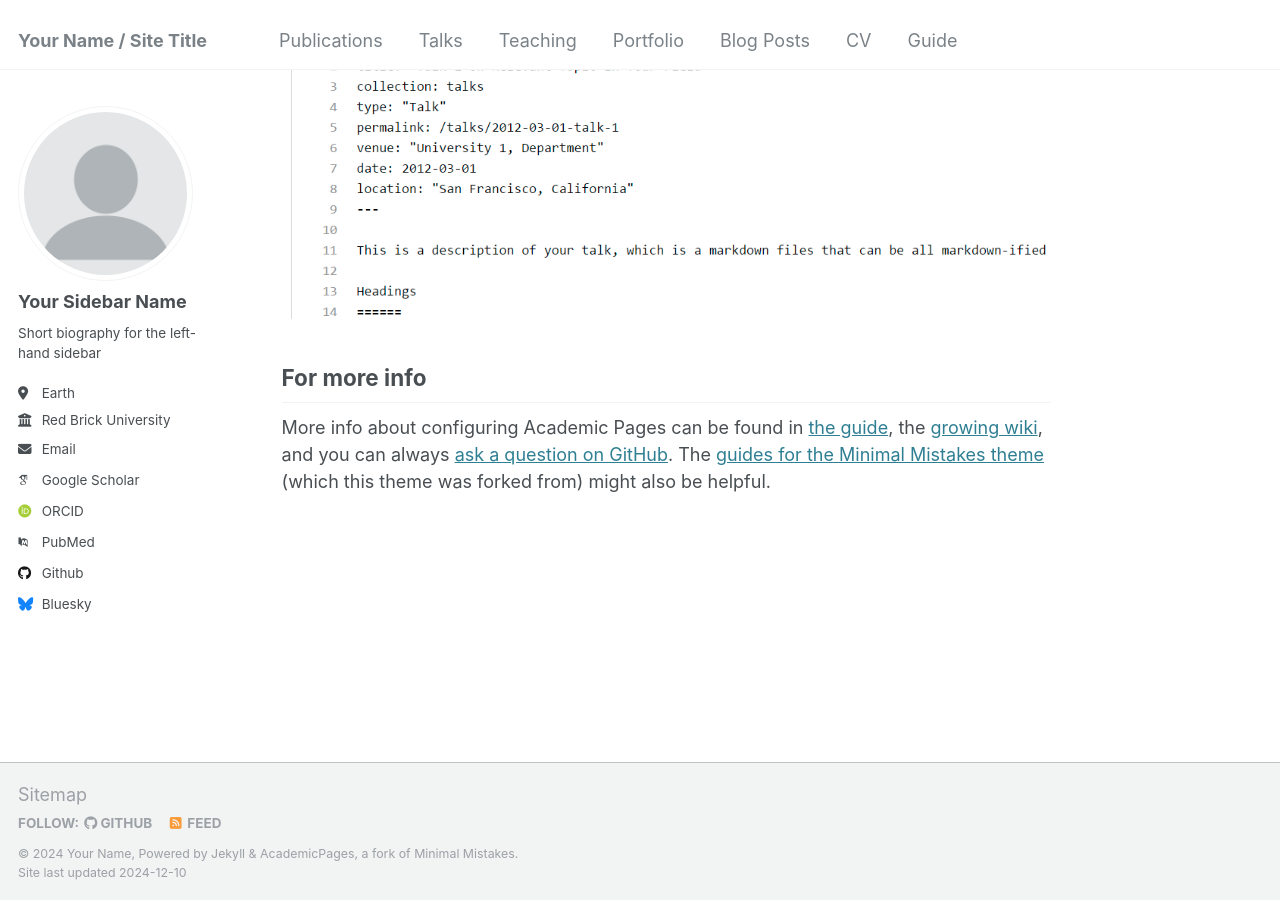
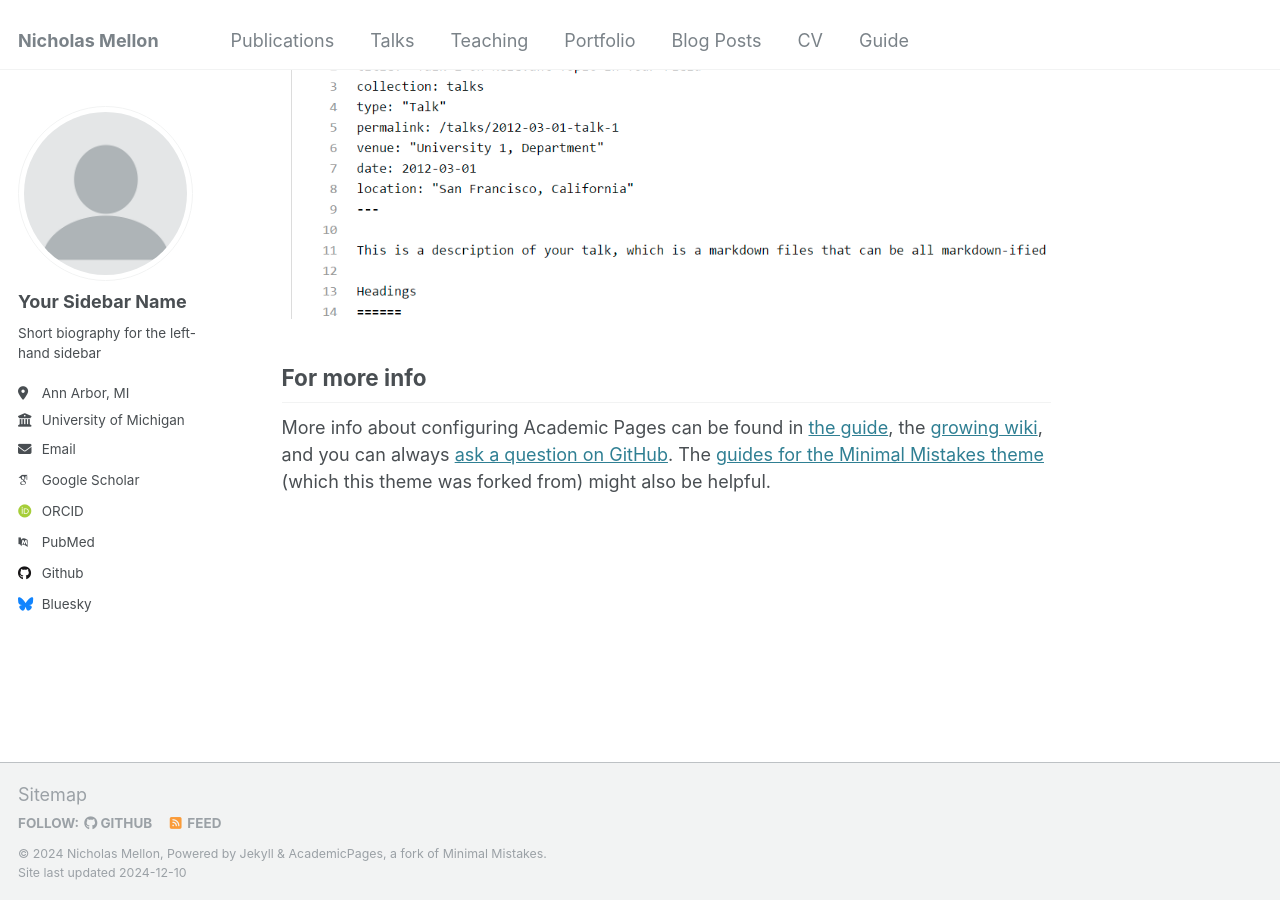
Before and after one commit to nbmellon/nbmellon.github.io, a Jekyll site: the page built from _pages/about.md, in a window 1280 px wide and 900 px high, scrolled down 2643 px. Built offline with Jekyll 4.4.1, drawn with Linux system fonts in a browser that asks for light colours; some web fonts are replaced.

Commit message:
Update _config.yml

```diff
--- a/_config.yml
+++ b/_config.yml
@@ -8,9 +8,9 @@
 
 # Basic Site Settings
 locale                   : "en-US"
-title                    : "Your Name / Site Title"
+title                    : "Nicholas Mellon"
 title_separator          : "-"
-name                     : &name "Your Name"
+name                     : &name "Nicholas Mellon"
 description              : &description "personal description"
 url                      : https://academicpages.github.io # the base hostname & protocol for your site e.g. "https://[your GitHub username].github.io"
 baseurl                  : "" # the subpath of your site, e.g. "/blog"
@@ -25,10 +25,10 @@ author:
   name             : "Your Sidebar Name"
   pronouns         : # example: "she/her"
   bio              : "Short biography for the left-hand sidebar"
-  location         : "Earth"
-  employer         : "Red Brick University"
+  location         : "Ann Arbor, MI"
+  employer         : "University of Michigan"
   uri              : # URL
-  email            : "none@example.org"
+  email            : "nbmellon@umich.edu"
 
   # Academic websites
   arxiv            : # URL - Update with the correct link to your profile
```
